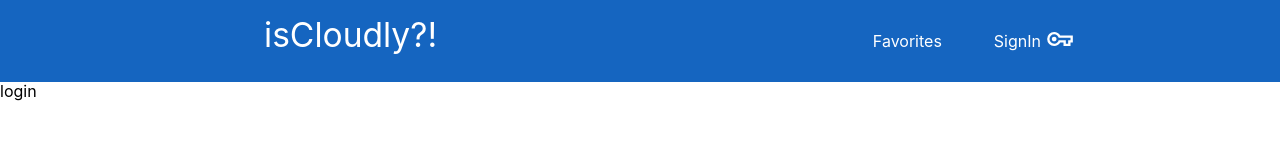
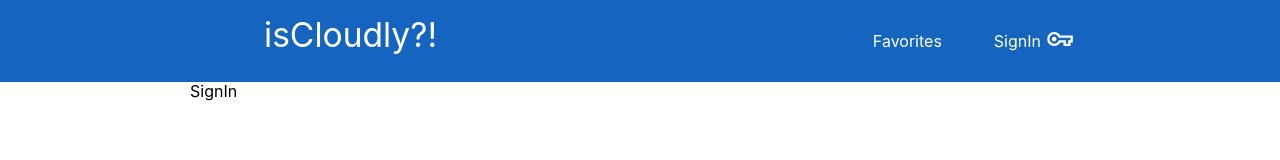
Before and after one commit to redrockjs/next-weather, a Next.js app: page /signin in a window 1280 px wide. Shown: the top 160 px of the page. Built offline with nearby package versions, Linux system fonts and the light colour scheme; some icons are missing.

Commit message:
fix: signin
Took 18 minutes

```diff
--- a/content/Main/Main.tsx
+++ b/content/Main/Main.tsx
@@ -1,4 +1,4 @@
-import s from "./main.module.scss"
+import s from "./styles.module.scss"
 import {Button, Input} from "@mui/material";
 import Image from "next/image";
 import {useEffect, useState} from "react";
@@ -119,7 +119,6 @@ export function Main() {
   const handleGetByName = () => {
     webAPI.getWeatherByCityName(cityName)
       .then(result => {
-        //console.log(result)
         setData(result)
       })
       .catch(error => console.log(error))
--- /dev/null
+++ b/content/SignIn/SignIn.tsx
@@ -0,0 +1,9 @@
+import s from "./styles.module.scss"
+
+export function SignIn() {
+  return <>
+    <main className={s.signin}>
+      SignIn
+    </main>
+  </>
+}
--- /dev/null
+++ b/content/SignIn/index.ts
@@ -0,0 +1 @@
+export {SignIn} from "./SignIn"
--- /dev/null
+++ b/content/SignIn/styles.module.scss
@@ -0,0 +1,6 @@
+.signin {
+  margin: 0 auto;
+  width: 900px;
+  margin-bottom: 20px;
+
+}
--- a/content/index.ts
+++ b/content/index.ts
@@ -1 +1,2 @@
-export {Main} from "./Main"
+export * from "./Main"
+export * from "./SignIn"
--- a/pages/signin/index.tsx
+++ b/pages/signin/index.tsx
@@ -1,5 +1,6 @@
 import Head from "next/head";
 import {Header} from "../../layouts";
+import {SignIn} from "../../content/SignIn";
 
 export default function _signIn() {
     return <>
@@ -7,6 +8,6 @@ export default function _signIn() {
             <title>isClowdly2 Weather app</title>
         </Head>
         <Header/>
-        login
+        <SignIn/>
     </>
 }
```
Also changed, not shown: content/Main/styles.module.scss (renamed from content/Main/main.module.scss).
